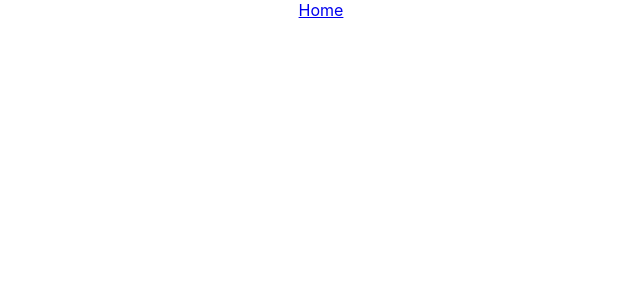
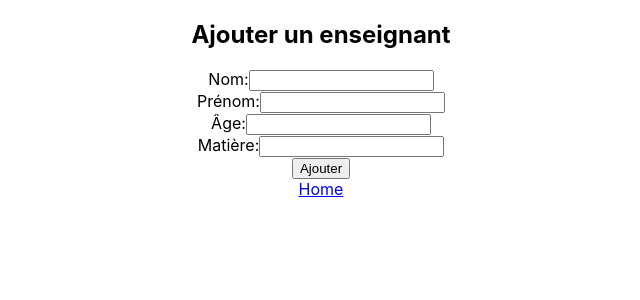
Before and after one commit to tcheio/myefreireact, a React (Create React App) app: page /add-enseignant in a window 1280 px wide. Before the commit this address had no page. Shown: the top 300 px of the page, without its empty margins (319-959 px from the left). Built offline with nearby package versions, Linux system fonts and the light colour scheme.

Commit message:
Ajout Enseignant

```diff
--- a/src/App.js
+++ b/src/App.js
@@ -4,6 +4,7 @@ import Accueil from './Components/Accueil';
 import ListeEtudiants from './Components/ListeEtudiants';
 import ListeEnseignants from './Components/Enseignants/ListeEnseignants';
 import EnseignantDetail from './Components/Enseignants/EnseignantDetail';
+import AjouterEnseignant from './Components/Enseignants/AjouterEnseignant';
 import Classes from './Components/Classes';
 import './App.css';
 
@@ -17,6 +18,7 @@ function App() {
             <Route path="/etudiant" element={<ListeEtudiants />} />
             <Route path="/enseignant" element={<ListeEnseignants />} />
             <Route path="/enseignants/:id" element={<EnseignantDetail />} />
+            <Route path="/add-enseignant" element={<AjouterEnseignant />} />
             <Route path="/classes" element={<Classes />} />
           </Routes>
           <nav>
--- /dev/null
+++ b/src/Components/Enseignants/AjouterEnseignant.jsx
@@ -0,0 +1,50 @@
+import React, { useState } from 'react';
+import { useNavigate } from 'react-router-dom';
+import enseignants from '../../Données/Enseignant';
+
+const AjouterEnseignant = () => {
+  const [nom, setNom] = useState('');
+  const [prenom, setPrenom] = useState('');
+  const [age, setAge] = useState('');
+  const [matiere, setMatiere] = useState('');
+  const navigate = useNavigate();
+
+  const handleSubmit = (e) => {
+    e.preventDefault();
+    const newEnseignant = {
+      nom,
+      prenom,
+      age: parseInt(age, 10),
+      matiere
+    };
+    enseignants.push(newEnseignant);
+    navigate('/enseignants');
+  };
+
+  return (
+    <div className="AddEnseignant">
+      <h2>Ajouter un enseignant</h2>
+      <form onSubmit={handleSubmit}>
+        <div>
+          <label>Nom:</label>
+          <input type="text" value={nom} onChange={(e) => setNom(e.target.value)} required />
+        </div>
+        <div>
+          <label>Prénom:</label>
+          <input type="text" value={prenom} onChange={(e) => setPrenom(e.target.value)} required />
+        </div>
+        <div>
+          <label>Âge:</label>
+          <input type="number" value={age} onChange={(e) => setAge(e.target.value)} required />
+        </div>
+        <div>
+          <label>Matière:</label>
+          <input type="text" value={matiere} onChange={(e) => setMatiere(e.target.value)} required />
+        </div>
+        <button type="submit">Ajouter</button>
+      </form>
+    </div>
+  );
+};
+
+export default AjouterEnseignant;
--- a/src/Components/Enseignants/ListeEnseignants.jsx
+++ b/src/Components/Enseignants/ListeEnseignants.jsx
@@ -36,6 +36,9 @@ const ListeEnseignant = () => {
           </li>
         ))}
       </ul>
+      <Link to="/add-enseignant">
+        <button>Ajouter un enseignant</button>
+      </Link>
     </div>
   );
 };
```
